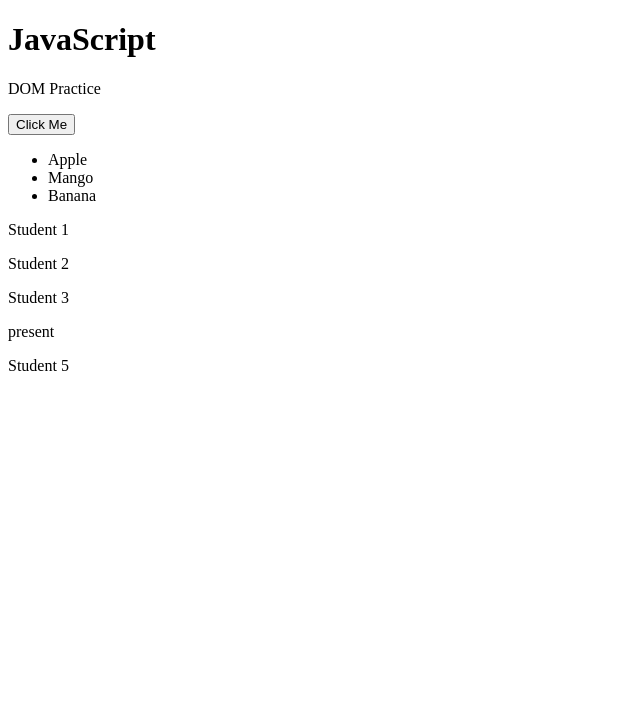
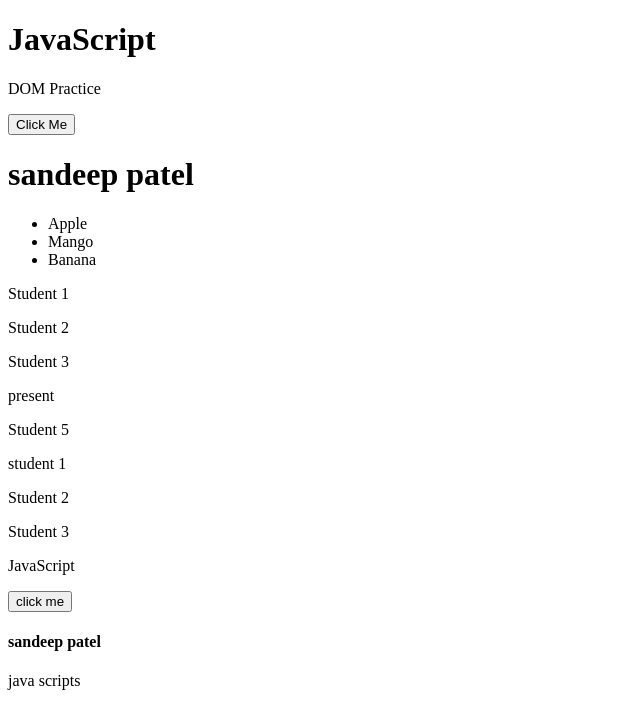
Before and after one commit to SandeepAanjana93/frontend-projects, a plain HTML site: page js_projetcs/array/traversing.html in a window 1280 px wide. Shown: the whole page, without its empty margins (0-640 px from the left). Drawn offline with Linux system fonts and the light colour scheme.

Commit message:
continue learning with dom

```diff
--- a/js_projetcs/array/traversing.html
+++ b/js_projetcs/array/traversing.html
@@ -1,10 +1,12 @@
 <!DOCTYPE html>
 <html lang="en">
+
 <head>
     <meta charset="UTF-8">
     <meta name="viewport" content="width=device-width, initial-scale=1.0">
     <title>Document</title>
 </head>
+
 <body>
     <div id="container">
         <h1 id="heading">JavaScript</h1>
@@ -23,10 +25,19 @@
         <p id="four">Student 4</p>
         <p id="five">Student 5</p>
     </div>
+    <div id="box2">
+        <p>Student 2</p>
+        <p>Student 3</p>
+    </div>
+
     <script>
+        // parentnode and parentelement ----------------------------------
+
         let parent = document.getElementById("heading")
         console.log(parent.parentNode)
         console.log(parent.parentElement)
+
+        // childnodes and children ---------------------------------------
 
         let child = document.getElementById("list");
         console.log(child.childNodes);
@@ -35,10 +46,13 @@
         console.log(child.children[child.children.length - 1]);
         console.log(child.children.length);
         console.log(child.childNodes.length);
-        for(let i = 0; i<child.children.length;i++){
+        for (let i = 0; i < child.children.length; i++) {
             console.log(child.children[i])
             console.log(child.children[i].innerText)
         }
+
+        // nextelementsibling and previouselementsibling ------------------
+
         let box = document.getElementById("one")
         let box2 = document.getElementById("five")
         let box3 = document.getElementById("three")
@@ -49,6 +63,34 @@
         box3.nextElementSibling.innerText = "present"
         console.log(box3.previousElementSibling.className)
 
+        // create and remove  element ---------------------------------
+
+        let tag = document.createElement("p")
+        tag.innerText = "JavaScript";
+        document.body.appendChild(tag)
+        let one = document.createElement("h1")
+        one.innerText = "sandeep patel";
+        document.getElementById("container").appendChild(one)
+
+        let btn = document.createElement("button")
+        btn.innerText = "click me"
+        btn.setAttribute("id","btn")
+        document.body.appendChild(btn)
+
+        let newdiv = document.createElement("div")
+        let newh = document.createElement("h4")
+        let newp = document.createElement("p")
+        newh.innerText = "sandeep patel"
+        newp.innerText = "java scripts"
+        document.body.appendChild(newdiv)
+        newdiv.appendChild(newh)
+        newdiv.appendChild(newp)
+
+        let newpara = document.createElement("p")
+        newpara.innerText = "student 1"
+        let parant = document.getElementById("box2")
+        parant.insertBefore(newpara , parant.children[0])
+
     </script>
 </body>
 </html>
```
Also changed, not shown: js_projetcs/array/form.html (added, +58 -0 lines).
